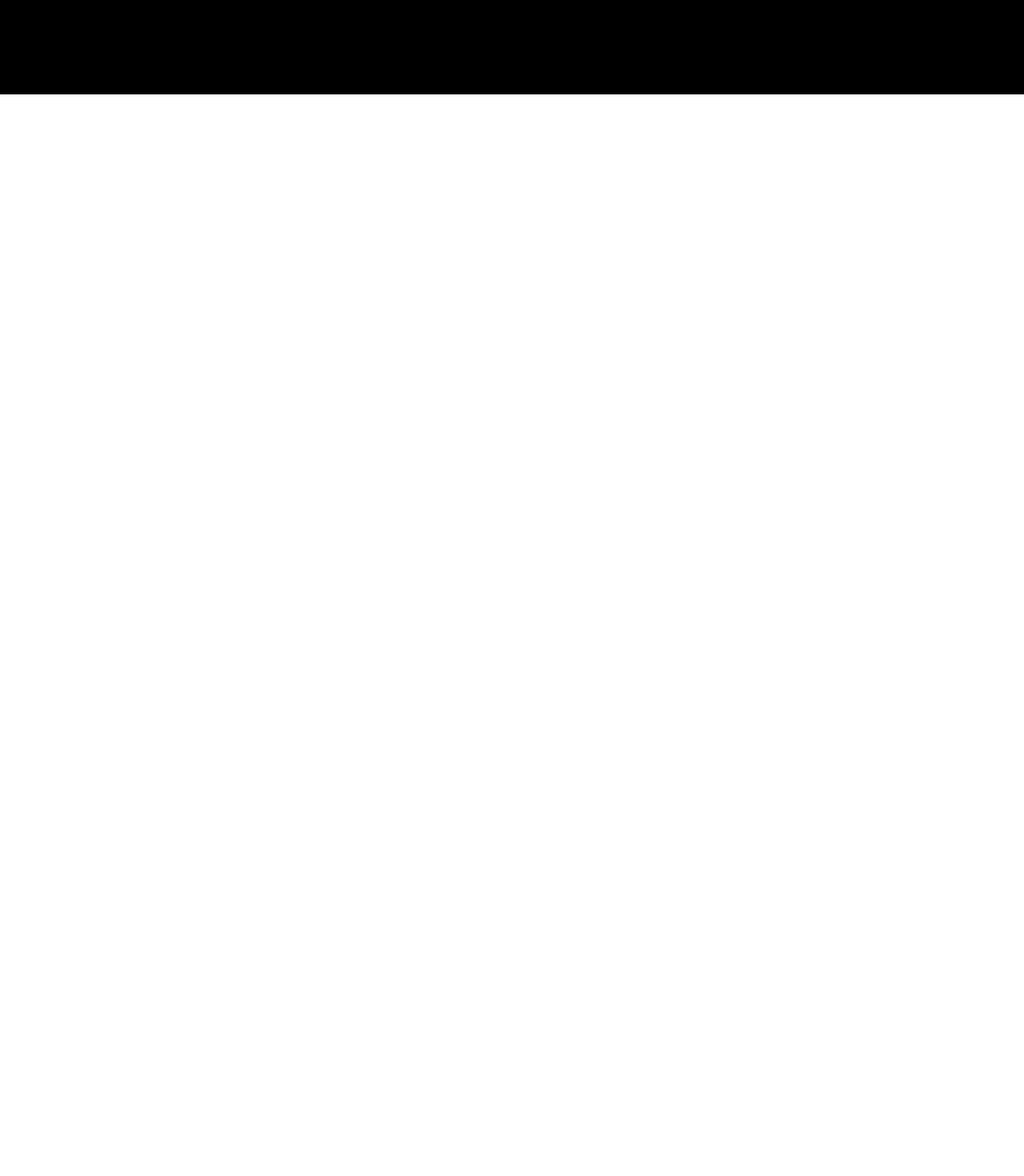
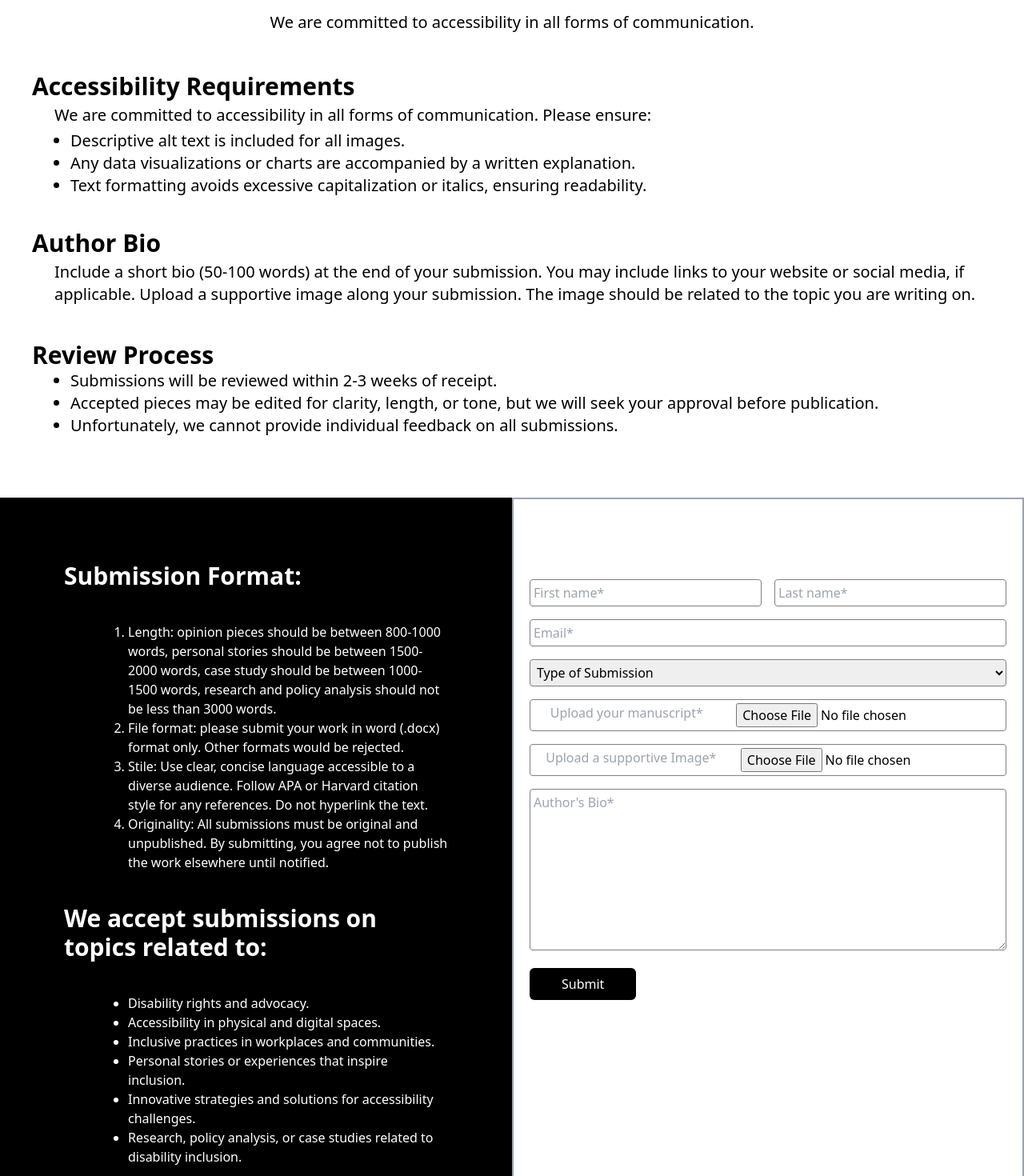
Before and after one commit to SuhailAhmad1/inclusive_insights_FE, a React (Vite) app: page /submission in a window 1280 px wide. Before the commit this address had no page. Shown: the part 780-2250 px from the top of the page at 80% size. Before the commit the page ends 898 px from the top, so only its background shows below. Built offline with nearby package versions, Linux system fonts and the light colour scheme.

Commit message:
Added submission Page

```diff
--- a/src/index.css
+++ b/src/index.css
@@ -43,3 +43,10 @@
     transform: translateY(0);
   }
 }
+
+.submission-input{
+  border: 1px solid gray;
+  border-radius: 4px;
+  padding: 4px;
+  margin-bottom: 1rem;
+}
--- a/src/pages/consult/Hero.jsx
+++ b/src/pages/consult/Hero.jsx
@@ -1,6 +1,6 @@
 export default function Hero() {
   return (
-    <div className=" bg-black text-white">
+    <div className=" bg-black text-white py-10 h-[600px]">
       <div className="py-20 sc-1218:text-8xl sc-950:text-6xl sc-834:text-5xl text-3xl text-center font-bold font-raleway">
         <h2>
           <p>
@@ -9,7 +9,7 @@ export default function Hero() {
         </h2>
       </div>
       <div className="w-full flex justify-center items-center pb-20">
-        <p className="text-center sc-1218:text-4xl sc-950:text-3xl w-3/4">
+        <p className="text-center sc-1218:text-4xl sc-950:text-3xl w-[90%]">
           Our consultancy services are designed to help organizations lead with
           accessibility, foster inclusion, and champion disability rights. With
           deep expertise and a mission-driven approach, we provide tailored
--- a/src/pages/submission/Hero.jsx
+++ b/src/pages/submission/Hero.jsx
@@ -1,18 +1,20 @@
 export default function Hero() {
   return (
-    <div className=" bg-black text-white">
+    <div className=" bg-black text-white py-20 h-[600px]">
       <div className="py-20 sc-1218:text-8xl sc-950:text-6xl sc-834:text-5xl text-3xl text-center font-bold font-raleway">
         <h2>
           <p>
-            CONSULTING <span className="text-[#96FC04]">SERVICES</span> &
-          </p>
-          <p>
-            DISABILITY <span className="text-[#96FC04]">RIGHTS</span>
+            SUBMISSION <span className="text-[#96FC04]">GUIDELINES</span>
           </p>
         </h2>
       </div>
-      <div className="sc-500:px-20 px-5">
-        <img  className="rounded-lg w-full" src={hero_img} alt="Image showing disabled children" />
+      <div className="w-full flex justify-center items-center pb-20">
+        <p className="text-center sc-1218:text-3xl sc-950:text-2xl w-[90%]">
+          Thank you for your interest in contributing to our platform! We
+          welcome submissions that align with our mission to champion disability
+          rights, accessibility, and inclusion. Please read the following
+          guidelines carefully before submitting your work.
+        </p>
       </div>
     </div>
   );
--- /dev/null
+++ b/src/pages/submission/HowTo.jsx
@@ -0,0 +1,57 @@
+export default function HowTo() {
+  return (
+    <div className="pt-9">
+      <h2 className="text-center font-bold sc-1218:text-5xl sc-834:text-4xl text-3xl w-1/2 m-auto">
+        How to Submit
+      </h2>
+      <div className="w-full items-center">
+        <p className="text-center m-auto py-3 text-xl w-2/3">
+          We are committed to accessibility in all forms of communication.
+        </p>
+      </div>
+      <div className="sc-950:px-10 px-5 py-9 text-xl">
+        <div>
+          <p className="sc-950:text-3xl text-2xl font-bold">Accessibility Requirements</p>
+          <p className="pl-7 py-1">
+            We are committed to accessibility in all forms of communication.
+            Please ensure:
+          </p>
+          <ul className="list-disc px-12">
+            <li>Descriptive alt text is included for all images.</li>
+            <li>
+              Any data visualizations or charts are accompanied by a written
+              explanation.
+            </li>
+            <li>
+              Text formatting avoids excessive capitalization or italics,
+              ensuring readability.
+            </li>
+          </ul>
+        </div>
+        <div className="py-10">
+          <p className="sc-950:text-3xl text-2xl font-bold">Author Bio</p>
+          <p className="pl-7 py-1">
+            Include a short bio (50-100 words) at the end of your submission.
+            You may include links to your website or social media, if
+            applicable. Upload a supportive image along your submission. The
+            image should be related to the topic you are writing on.
+          </p>
+        </div>
+        <div className="">
+          <p className="sc-950:text-3xl text-2xl font-bold">Review Process</p>
+          <ul className="list-disc px-12">
+            <li>Submissions will be reviewed within 2-3 weeks of receipt.</li>
+            <li>
+              Accepted pieces may be edited for clarity, length, or tone, but we
+              will seek your approval before publication.
+            </li>
+            <li>
+              Unfortunately, we cannot provide individual feedback on all
+              submissions.
+            </li>
+          </ul>
+        </div>
+      </div>
+    </div>
+  );
+}
--- a/src/pages/submission/Submission.jsx
+++ b/src/pages/submission/Submission.jsx
@@ -1,5 +1,13 @@
+import Hero from "./Hero";
+import HowTo from "./HowTo";
+import SubmitForm from "./SubmitSection";
+
 export default function Submission() {
   return (
-    <div>Submission</div>
-  )
+    <>
+      <Hero />
+      <HowTo />
+      <SubmitForm />
+    </>
+  );
 }
--- /dev/null
+++ b/src/pages/submission/SubmissionForm.jsx
@@ -0,0 +1,57 @@
+export default function SubmissionForm() {
+  return (
+    <div className="w-full flex items-center justify-center my-[100px]">
+      <form action="" className="w-full">
+        <div className="flex gap-4 items-center justify-center sc-834:flex-row flex-col">
+          <input
+            className="submission-input sc-834:w-1/2 w-full"
+            type="text"
+            placeholder="First name*"
+          />
+          <input
+            className="submission-input sc-834:w-1/2 w-full"
+            type="text"
+            placeholder="Last name*"
+          />
+        </div>
+        <input
+          className="submission-input w-full"
+          type="email"
+          placeholder="Email*"
+        />
+        <select
+          name="typeOfSubmission"
+          id="tos"
+          className="submission-input w-full p-2 rounded-md shadow-sm focus:ring-blue-500 focus:border-blue-500"
+        >
+          <option value="" disabled selected>
+            Type of Submission
+          </option>
+          <option value="Opinion">Opinion</option>
+          <option value="Personal">Personal Story</option>
+          <option value="Case Study">Case Study</option>
+          <option value="Research and Policy Analysis">
+            Research and Policy Analysis
+          </option>
+        </select>
+        <div className="submission-input flex justify-around">
+          <div className="text-gray-400">Upload your manuscript*</div>
+          <input type="file" />
+        </div>
+        <div className="submission-input flex justify-around">
+          <div className="text-gray-400">Upload a supportive Image*</div>
+          <input type="file" />
+        </div>
+        <textarea
+          className="submission-input w-full"
+          name="author_bio"
+          id="author_bio"
+          rows="8"
+          placeholder="Author's Bio*"
+        ></textarea>
+
+        <button className="bg-black text-white px-10 py-2 rounded-md" type="submit">Submit</button>
+      </form>
+    </div>
+  );
+}
--- /dev/null
+++ b/src/pages/submission/SubmitSection.jsx
@@ -0,0 +1,53 @@
+import SubmissionForm from "./SubmissionForm";
+
+export default function SubmitSection() {
+  return (
+    <div className="w-full flex sc-1218:flex-row flex-col mt-10">
+      <div className="p-20 bg-black text-white sc-1218:w-1/2 w-full border-b-2  border-gray-400">
+        <div className="w-full">
+          <p className="sc-950:text-3xl text-2xl font-bold">
+            Submission Format:
+          </p>
+          <ol className="sc-834:pl-20 sc-650:pl-10 pl-5 py-10 list-decimal">
+            <li>
+              Length: opinion pieces should be between 800-1000 words, personal
+              stories should be between 1500-2000 words, case study should be
+              between 1000-1500 words, research and policy analysis should not
+              be less than 3000 words.
+            </li>
+            <li>
+              File format: please submit your work in word (.docx) format only.
+              Other formats would be rejected.
+            </li>
+            <li>
+              Stile: Use clear, concise language accessible to a diverse
+              audience. Follow APA or Harvard citation style for any references.
+              Do not hyperlink the text.
+            </li>
+            <li>
+              Originality: All submissions must be original and unpublished. By
+              submitting, you agree not to publish the work elsewhere until
+              notified.
+            </li>
+          </ol>
+        </div>
+        <div>
+          <p className="sc-950:text-3xl text-2xl font-bold">
+            We accept submissions on topics related to:
+          </p>
+          <ul className="sc-834:pl-20 sc-650:pl-10 pl-5 pt-10 list-disc">
+            <li>Disability rights and advocacy.</li>
+            <li>Accessibility in physical and digital spaces.</li>
+            <li>Inclusive practices in workplaces and communities.</li>
+            <li>Personal stories or experiences that inspire inclusion.</li>
+            <li>Innovative strategies and solutions for accessibility challenges.</li>
+            <li>Research, policy analysis, or case studies related to disability inclusion.</li>
+          </ul>
+        </div>
+      </div>
+      <div className="border-solid border-2 border-gray-400 sc-1218:w-1/2 w-full px-5">
+        <SubmissionForm />
+      </div>
+    </div>
+  );
+}
```
Also changed, not shown: src/App.jsx (+9 -4 lines).
